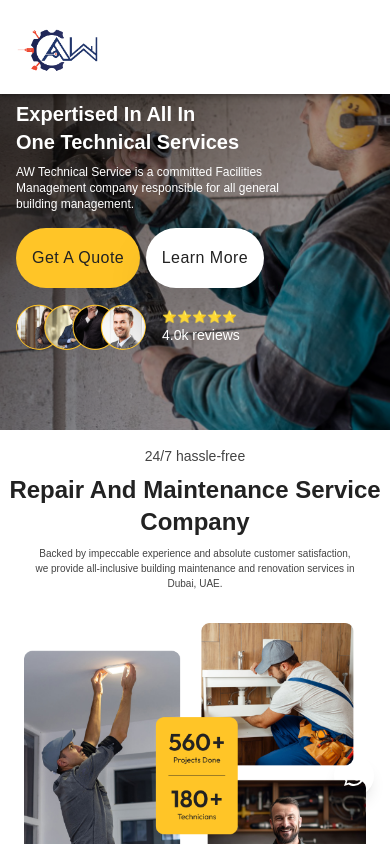
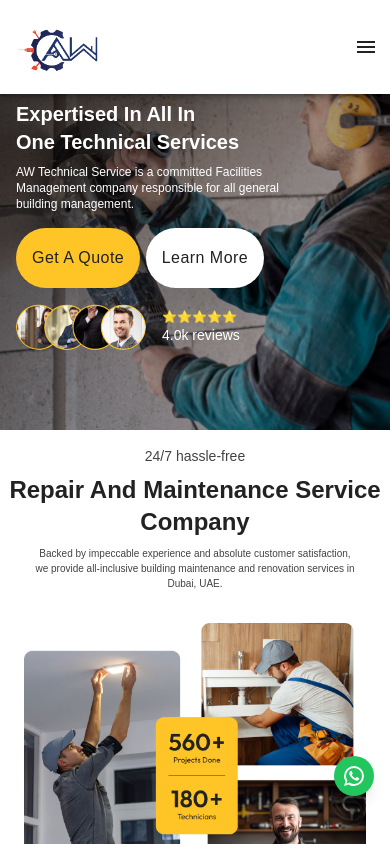
Before and after one commit to shaniaakhan21/AWTech, a Next.js app: page / in a window 390 px wide. Shown: the top 844 px of the page. Built offline with nearby package versions, Linux system fonts and the light colour scheme.

Commit message:
build fix 8

```diff
--- a/app/globals.css
+++ b/app/globals.css
@@ -104,6 +104,10 @@ html {
   position: fixed !important;
 }
 
+.green-bg{
+  background-color: #22c55e!important;
+}
+
 @media (min-width: 640px) {
   .sm\:hidden {
     display: none !important;
--- a/components/Header.tsx
+++ b/components/Header.tsx
@@ -64,7 +64,7 @@ const Header: React.FC = () => {
                     color="inherit"
                     aria-label="menu"
                     onClick={toggleDrawer(true)}
-                    className="sm:hidden text-[#222222]"
+                    className="sm:hidden text-[#222222] text-22-black"
                 >
                     <MenuIcon />
                 </IconButton>
--- a/components/WhatsappButton.tsx
+++ b/components/WhatsappButton.tsx
@@ -15,7 +15,7 @@ const WhatsappButton: React.FC = () => {
             <IconButton
                 color="primary"
                 onClick={handleClick}
-                className="bg-green-500 text-white rounded-full shadow-lg p-3 hover:bg-green-600 transition duration-300"
+                className="green-bg text-white rounded-full shadow-lg p-3 hover:bg-green-600 transition duration-300"
             >
                 <WhatsAppIcon className="text-white text-3xl sm:text-6xl" />
             </IconButton>
```
